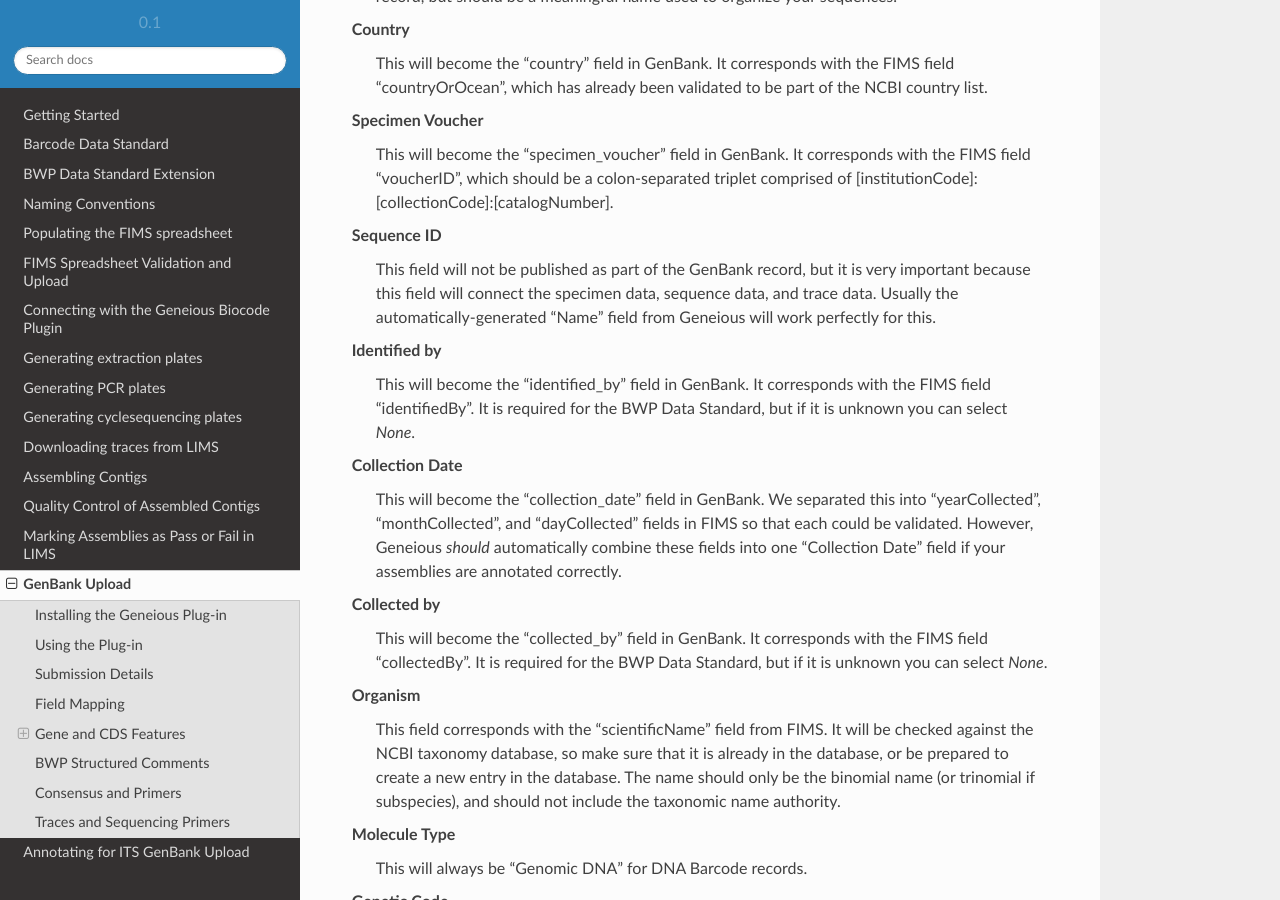
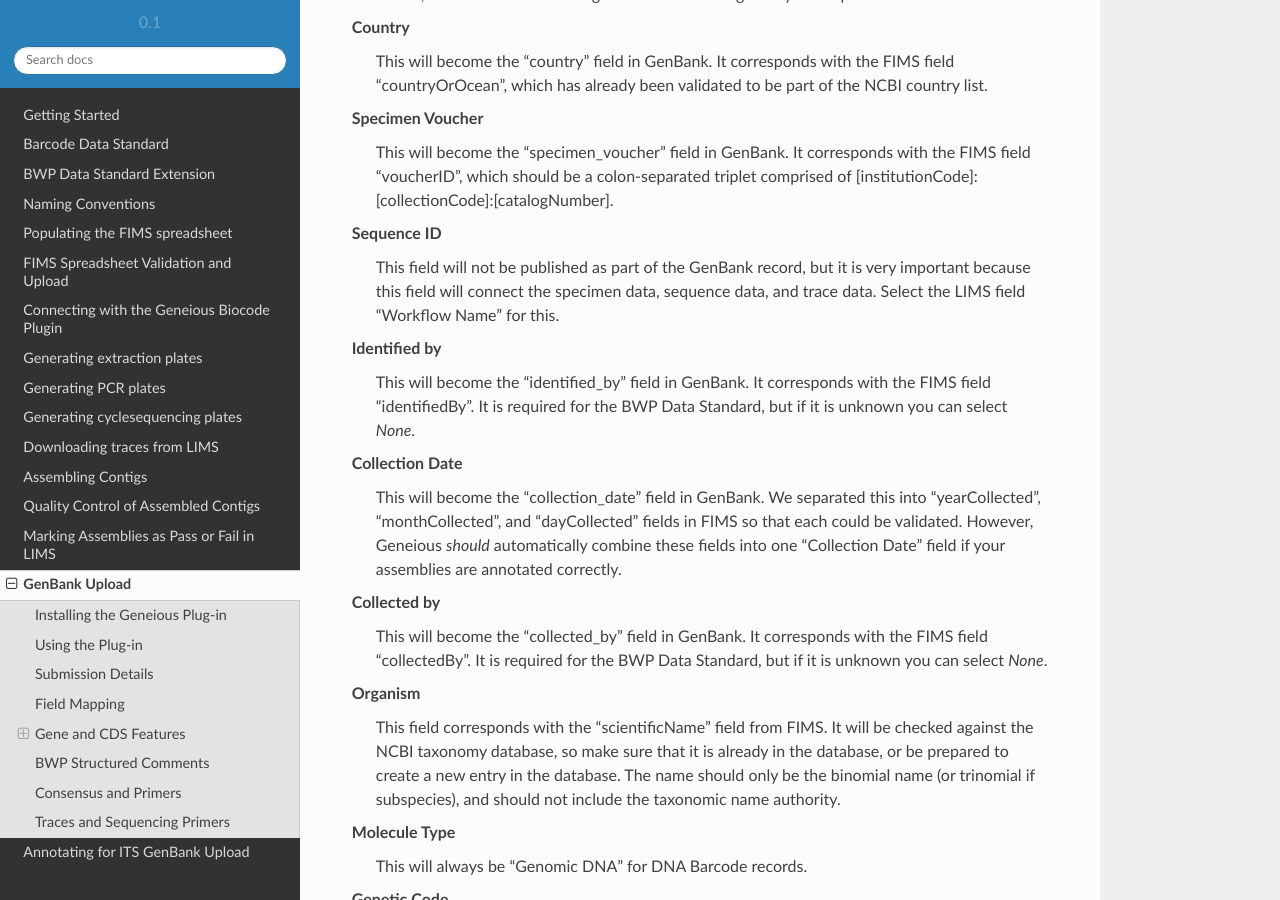
Before and after one commit to SIBarcodeNetwork/BWP-FIMS-and-LIMS, a Sphinx documentation site: the page built from Docs/gb_upload.rst, in a window 1280 px wide and 900 px high, scrolled down 4517 px. Built offline with Sphinx 7.4.7 and the Read the Docs theme 2.0.0, drawn with Linux system fonts in a browser that asks for light colours.

Commit message:
Change Sequence ID to Workflow Name
In the GenBank Upload doc, changed the recommendation to choose the LIMS
field "Workflow Name" for Sequence ID. Will make data tracking a million
times easier in the future.

```diff
--- a/Docs/gb_upload.rst
+++ b/Docs/gb_upload.rst
@@ -91,7 +91,7 @@
   This will become the "specimen_voucher" field in GenBank. It corresponds with the FIMS field "voucherID", which should be a colon-separated triplet comprised of [institutionCode]:[collectionCode]:[catalogNumber].
 
 Sequence ID
-  This field will not be published as part of the GenBank record, but it is very important because this field will connect the specimen data, sequence data, and trace data. Usually the automatically-generated "Name" field from Geneious will work perfectly for this.
+  This field will not be published as part of the GenBank record, but it is very important because this field will connect the specimen data, sequence data, and trace data. Select the LIMS field "Workflow Name" for this.
 
 Identified by
   This will become the "identified_by" field in GenBank. It corresponds with the FIMS field "identifiedBy". It is required for the BWP Data Standard, but if it is unknown you can select *None*.
```
Also changed, not shown: Docs/images/genbank_fields.png.
